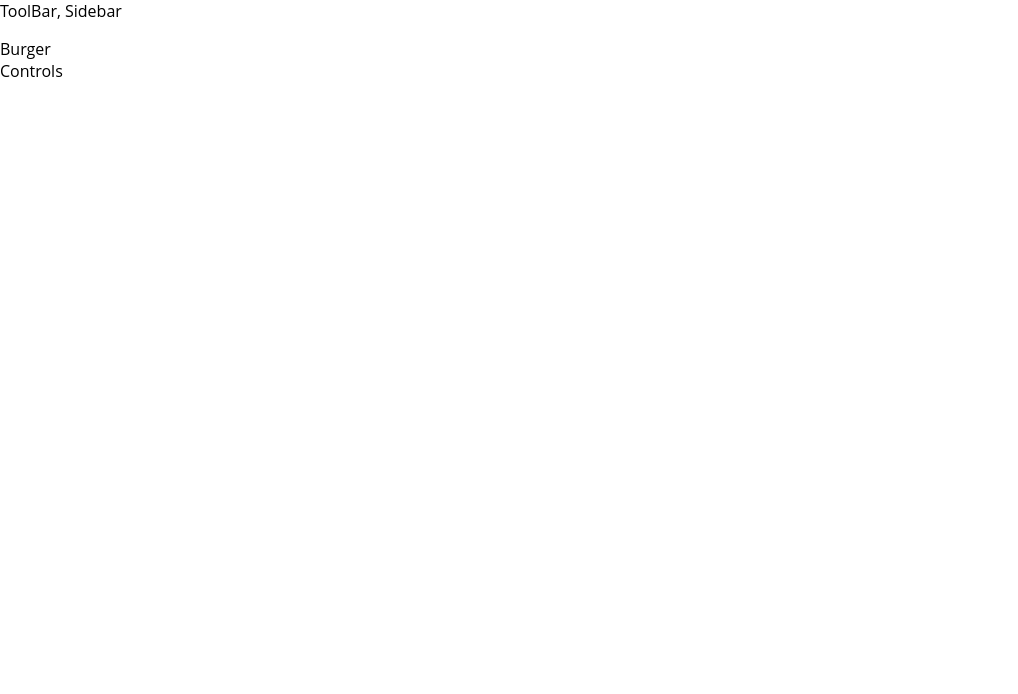
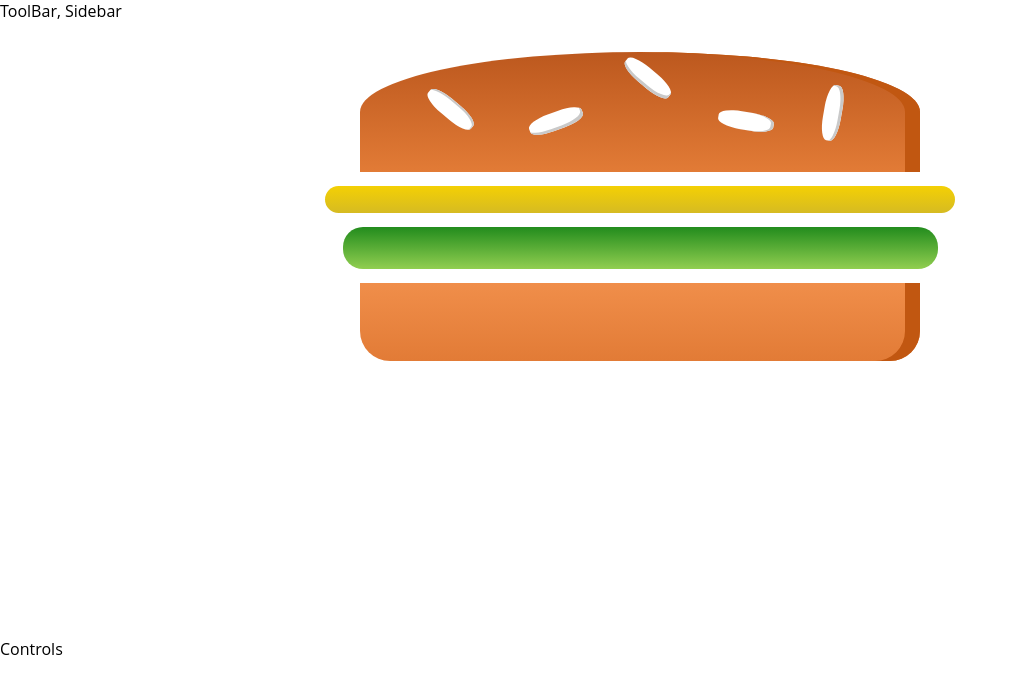
Before and after one commit to klimentru1986/react-demo, a React app: page / in a window 1280 px wide. Shown: the top 694 px of the page, without its empty margins (0-1018 px from the left). Built offline with nearby package versions, Linux system fonts and the light colour scheme.

Commit message:
Рендер бургера

```diff
--- /dev/null
+++ b/src/components/Burger/Burger.css
@@ -0,0 +1,30 @@
+.Burger {
+  width: 100%;
+  height: 250px;
+  margin: 0 auto;
+  text-align: center;
+  overflow: auto;
+  font-size: 1.2rem;
+  font-weight: bold;
+}
+
+@media (min-width: 500px) and (min-height: 400px) {
+  .Burger {
+    width: 350px;
+    height: 300px;
+  }
+}
+
+@media (min-width: 500px) and (min-height: 401px) {
+  .Burger {
+    width: 500px;
+    height: 400px;
+  }
+}
+
+@media (min-width: 1000px) and (min-height: 700px) {
+  .Burger {
+    width: 700px;
+    height: 600px;
+  }
+}
--- a/src/components/Burger/Burger.js
+++ b/src/components/Burger/Burger.js
@@ -1,7 +1,19 @@
 import React from 'react';
 
+import classes from './Burger.css';
+
+import BurgerIngredient from './BurgerIngredient/BurgerIngredient';
+import { ingredientsList } from './BurgerIngredient/ingredients.const';
+
 const burger = props => {
-  return <div>Burger</div>;
+  return (
+    <div className={classes.Burger}>
+      <BurgerIngredient ingredient={ingredientsList.breadTop} />
+      <BurgerIngredient ingredient={ingredientsList.cheese} />
+      <BurgerIngredient ingredient={ingredientsList.salad} />
+      <BurgerIngredient ingredient={ingredientsList.breadBottom} />
+    </div>
+  );
 };
 
 export default burger;
--- a/src/components/Burger/BurgerIngredient/BurgerIngredient.js
+++ b/src/components/Burger/BurgerIngredient/BurgerIngredient.js
@@ -1,5 +1,7 @@
 import React, { Component } from 'react';
 import PropTypes from 'prop-types';
+
+import { ingredientsList } from './ingredients.const';
 
 import classes from './BurgerIngredient.css';
 
@@ -8,11 +10,11 @@ class BurgerIngredient extends Component {
     let ingredient = null;
 
     switch (this.props.ingredient) {
-      case 'bread-bottom':
+      case ingredientsList.breadBottom:
         ingredient = <div className={classes.BreadBottom} />;
         break;
 
-      case 'bread-top':
+      case ingredientsList.breadTop:
         ingredient = (
           <div className={classes.BreadTop}>
             <div className={classes.Seeds1} />
@@ -21,19 +23,19 @@ class BurgerIngredient extends Component {
         );
         break;
 
-      case 'meat':
+      case ingredientsList.meat:
         ingredient = <div className={classes.Meat} />;
         break;
 
-      case 'cheese':
+      case ingredientsList.cheese:
         ingredient = <div className={classes.Cheese} />;
         break;
 
-      case 'salad':
+      case ingredientsList.salad:
         ingredient = <div className={classes.Salad} />;
         break;
 
-      case 'bacon':
+      case ingredientsList.bacon:
         ingredient = <div className={classes.Bacon} />;
         break;
 
--- /dev/null
+++ b/src/components/Burger/BurgerIngredient/ingredients.const.js
@@ -0,0 +1,8 @@
+export const ingredientsList = {
+  breadBottom: 'bread-bottom',
+  breadTop: 'bread-top',
+  meat: 'meat',
+  cheese: 'cheese',
+  salad: 'salad',
+  bacon: 'bacon'
+};
--- a/src/containers/BurgerBuilder/BurgerBuilder.js
+++ b/src/containers/BurgerBuilder/BurgerBuilder.js
@@ -1,13 +1,13 @@
 import React, { Component } from 'react';
 
 import Aux from '../../hoc/Aux/Aux';
+import Burger from '../../components/Burger/Burger';
 
 class BurgerBuilder extends Component {
-
   render() {
     return (
       <Aux>
-        <div>Burger</div>
+        <Burger />
         <div>Controls</div>
       </Aux>
     );
```
